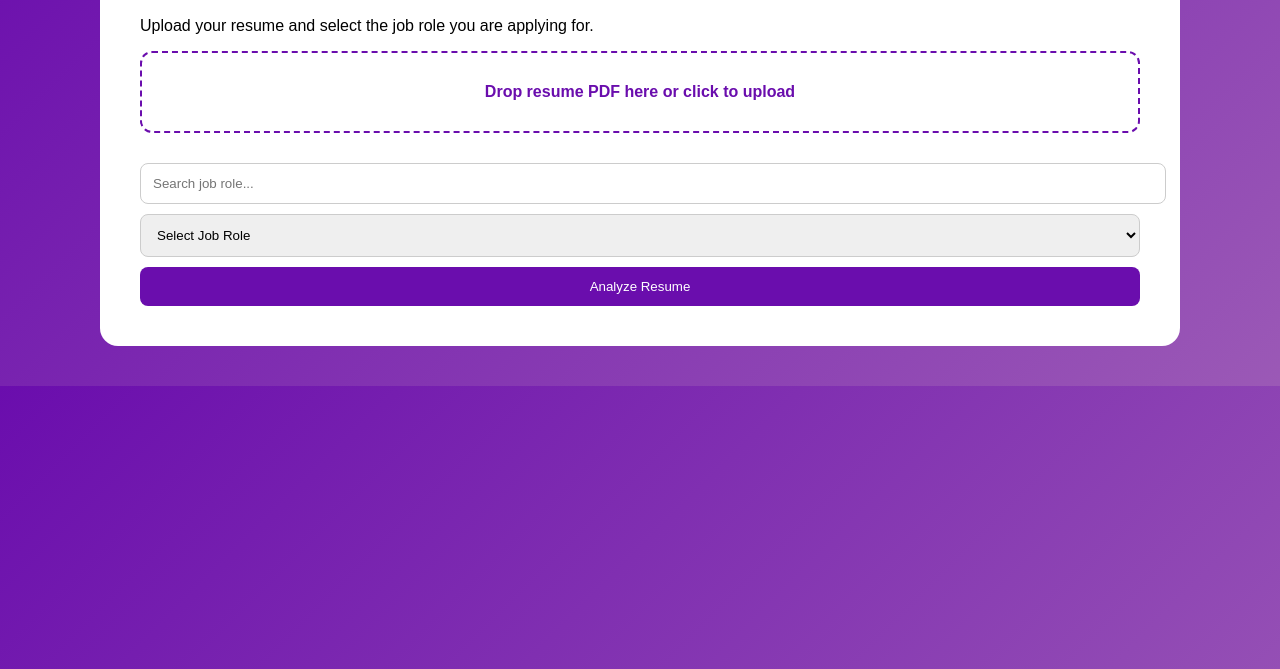
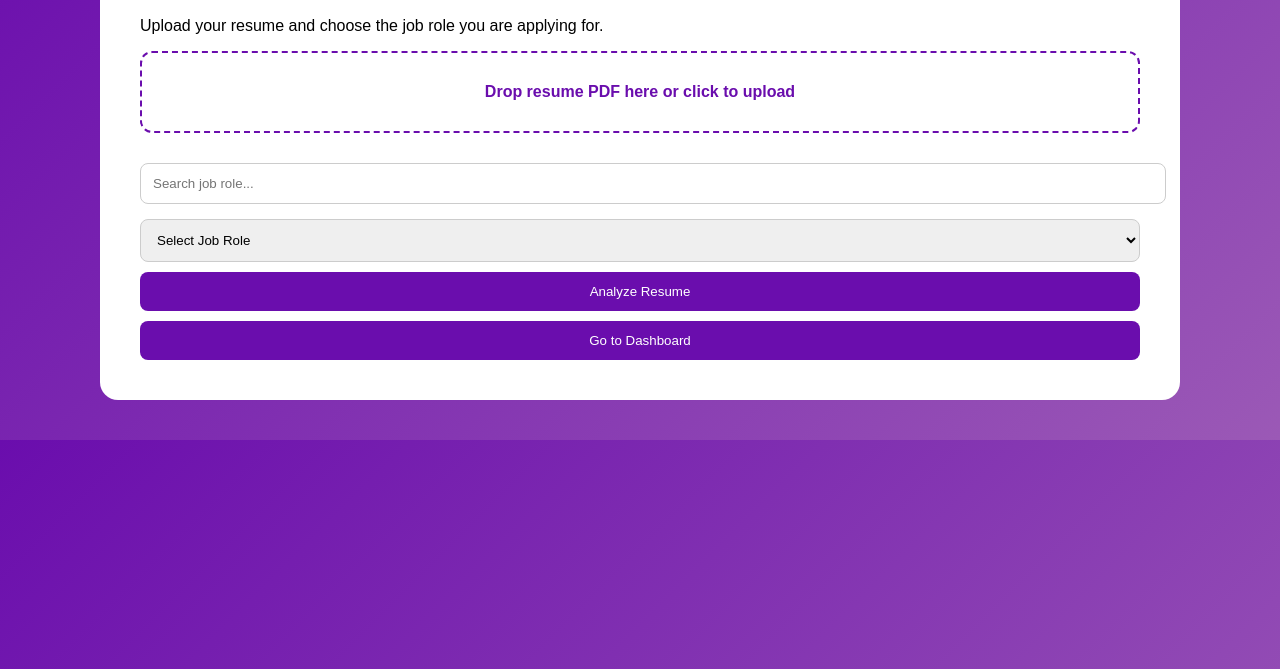
Before and after one commit to aabeethh/resume-builder-, a website: page job-role.html in a window 1280 px wide. Shown: the part 131-800 px from the top of the page. Drawn offline with Linux system fonts and the light colour scheme.

Commit message:
job role cmplt

```diff
--- a/job-role.html
+++ b/job-role.html
@@ -2,7 +2,7 @@
 <html lang="en">
 <head>
 <meta charset="UTF-8">
-<title>Create Resume – ATS Analyzer</title>
+<title>ATS Resume Analyzer</title>
 <meta name="viewport" content="width=device-width, initial-scale=1.0">
 
 <script src="https://cdnjs.cloudflare.com/ajax/libs/pdf.js/2.16.105/pdf.min.js"></script>
@@ -42,7 +42,7 @@ h2 {
     background: #e8dcff;
 }
 
-select, input, button {
+input, select, button {
     width: 100%;
     padding: 12px;
     margin-top: 10px;
@@ -59,6 +59,23 @@ button {
 
 button:hover {
     background: #5a0cb0;
+}
+
+.role-results {
+    background: #f5f0ff;
+    border-radius: 8px;
+    margin-top: 5px;
+    max-height: 150px;
+    overflow-y: auto;
+}
+
+.role-item {
+    padding: 10px;
+    cursor: pointer;
+}
+
+.role-item:hover {
+    background: #ddd;
 }
 
 .keyword-box {
@@ -83,7 +100,9 @@ button:hover {
 
 <div class="container">
 <h2>ATS Resume Analyzer</h2>
-<p>Upload your resume and select the job role you are applying for.</p>
+<p>Upload your resume and choose the job role you are applying for.</p>
+
+
 
 <!-- FILE UPLOAD -->
 <div class="drop-zone" id="dropZone">
@@ -92,15 +111,19 @@ button:hover {
 </div>
 
 <!-- ROLE SEARCH -->
-<input type="text" placeholder="Search job role..." onkeyup="filterRoles(this.value)">
+<input type="text" placeholder="Search job role..." onkeyup="searchRole(this.value)">
+
+<div class="role-results" id="roleResults"></div>
 
 <select id="roleSelect">
-<option value="">Select Job Role</option>
+    <option value="">Select Job Role</option>
 </select>
 
 <button onclick="analyzeResume()">Analyze Resume</button>
+<!-- DASHBOARD BUTTON -->
+<button onclick="goDashboard()">Go to Dashboard</button>
 
-<!-- RESULT -->
+<!-- RESULTS -->
 <div id="result" style="display:none">
 <h3>Missing ATS Keywords</h3>
 <div class="keyword-box" id="missingKeywords"></div>
@@ -114,63 +137,73 @@ button:hover {
 <script>
 // ================== JOB ROLES ==================
 const roleKeywords = {
- "Software Engineer": ["JavaScript","HTML","CSS","APIs","Git","Algorithms","Data Structures"],
- "Frontend Developer": ["React","CSS","JavaScript","UI","Accessibility","Performance"],
- "Backend Developer": ["Node.js","Databases","REST","Authentication","APIs"],
- "Full Stack Developer": ["Frontend","Backend","React","Node.js","SQL","Git"],
- "Data Analyst": ["Excel","SQL","Python","Data Visualization","Statistics"],
- "Data Scientist": ["Python","Machine Learning","Pandas","NumPy","Statistics"],
- "DevOps Engineer": ["CI/CD","Docker","Kubernetes","AWS","Linux"],
- "Cloud Engineer": ["AWS","Azure","GCP","Cloud Security","Terraform"],
- "Cyber Security Analyst": ["Security","Threats","Firewalls","Penetration Testing"],
- "UI UX Designer": ["Wireframes","Prototyping","Figma","UX Research"],
- "Mobile App Developer": ["Android","iOS","Flutter","React Native"],
- "AI Engineer": ["Machine Learning","Deep Learning","Python","TensorFlow"],
- "ML Engineer": ["Scikit-learn","Python","Models","Data Pipelines"],
- "QA Engineer": ["Testing","Automation","Selenium","Bug Tracking"],
- "Product Manager": ["Roadmap","Agile","Stakeholders","Product Strategy"],
- "Business Analyst": ["Requirements","Stakeholders","Documentation"],
- "HR Executive": ["Recruitment","Onboarding","Payroll","HR Policies"],
- "Digital Marketer": ["SEO","SEM","Google Analytics","Content"],
- "Content Writer": ["SEO Writing","Copywriting","Blogs"],
- "Graphic Designer": ["Photoshop","Illustrator","Creativity"],
- "Network Engineer": ["Networking","Routers","Firewalls","Protocols"],
- "System Administrator": ["Linux","Windows","Servers","Maintenance"],
- "Database Administrator": ["SQL","Backups","Performance","Security"],
- "Game Developer": ["Unity","C#","Game Physics"],
- "Blockchain Developer": ["Blockchain","Smart Contracts","Solidity"],
- "Embedded Engineer": ["Microcontrollers","C","RTOS"],
- "Electrical Engineer": ["Circuits","Power Systems"],
- "Mechanical Engineer": ["CAD","Manufacturing"],
- "Civil Engineer": ["Construction","AutoCAD"],
- "Architect": ["Design","Planning"],
- "Finance Analyst": ["Finance","Excel","Budgeting"],
- "Accountant": ["Accounting","GST","Tally"],
- "Marketing Manager": ["Campaigns","Branding"],
- "Sales Executive": ["Sales","CRM","Leads"],
- "Operations Manager": ["Operations","Process Improvement"],
- "Supply Chain Manager": ["Logistics","Inventory"],
- "Research Analyst": ["Research","Data"],
- "Economist": ["Economics","Analysis"],
- "Teacher": ["Teaching","Lesson Planning"],
- "Professor": ["Lectures","Research"],
- "Student": ["Projects","Learning"]
+ "Software Engineer":["JavaScript","HTML","CSS","APIs","Git"],
+ "Frontend Developer":["React","CSS","JavaScript","Accessibility"],
+ "Backend Developer":["Node.js","Databases","REST","Auth"],
+ "Full Stack Developer":["React","Node.js","SQL","Git"],
+ "Data Analyst":["Excel","SQL","Python","Statistics"],
+ "Data Scientist":["Python","ML","Pandas","NumPy"],
+ "DevOps Engineer":["Docker","Kubernetes","CI/CD","AWS"],
+ "Cloud Engineer":["AWS","Azure","Terraform"],
+ "Cyber Security Analyst":["Security","PenTesting"],
+ "UI UX Designer":["Figma","Wireframes","UX"],
+ "Mobile App Developer":["Android","iOS","Flutter"],
+ "AI Engineer":["ML","TensorFlow","Python"],
+ "QA Engineer":["Testing","Automation","Selenium"],
+ "Product Manager":["Roadmap","Agile","Strategy"],
+ "Business Analyst":["Documentation","Analysis"],
+ "HR Executive":["Recruitment","HR Policies"],
+ "Digital Marketer":["SEO","Analytics"],
+ "Content Writer":["SEO","Copywriting"],
+ "Graphic Designer":["Photoshop","Creativity"],
+ "Network Engineer":["Networking","Firewalls"],
+ "Database Administrator":["SQL","Backups"],
+ "Game Developer":["Unity","C#"],
+ "Blockchain Developer":["Solidity","Smart Contracts"],
+ "Embedded Engineer":["C","Microcontrollers"],
+ "Finance Analyst":["Finance","Excel"],
+ "Accountant":["GST","Tally"],
+ "Sales Executive":["Sales","CRM"],
+ "Operations Manager":["Process","Operations"],
+ "Teacher":["Teaching","Planning"],
+ "Student":["Projects","Learning"]
 };
 
-// Populate roles
+// Populate dropdown
 const roleSelect = document.getElementById("roleSelect");
 Object.keys(roleKeywords).forEach(role=>{
     roleSelect.innerHTML += `<option value="${role}">${role}</option>`;
 });
 
+// ================== ROLE SEARCH ==================
+function searchRole(text){
+    const resultBox = document.getElementById("roleResults");
+    resultBox.innerHTML = "";
+
+    if(!text) return;
+
+    Object.keys(roleKeywords).filter(role =>
+        role.toLowerCase().includes(text.toLowerCase())
+    ).forEach(role=>{
+        const div = document.createElement("div");
+        div.className = "role-item";
+        div.textContent = role;
+        div.onclick = () => {
+            roleSelect.value = role;
+            resultBox.innerHTML = "";
+        };
+        resultBox.appendChild(div);
+    });
+}
+
 // ================== FILE UPLOAD ==================
 const dropZone = document.getElementById("dropZone");
 const fileInput = document.getElementById("fileInput");
 const dropText = document.getElementById("dropText");
+let extractedText = "";
 
-dropZone.onclick = ()=>fileInput.click();
-
-dropZone.ondragover = e => { e.preventDefault(); };
+dropZone.onclick = () => fileInput.click();
+dropZone.ondragover = e => e.preventDefault();
 dropZone.ondrop = e => {
     e.preventDefault();
     handleFile(e.dataTransfer.files[0]);
@@ -178,25 +211,23 @@ dropZone.ondrop = e => {
 
 fileInput.onchange = e => handleFile(e.target.files[0]);
 
-let extractedText = "";
-
 async function handleFile(file){
-    if(!file || file.type !== "application/pdf"){
-        alert("Only PDF allowed");
+    if(!file || file.type!=="application/pdf"){
+        alert("PDF only");
         return;
     }
 
     dropZone.classList.add("ready");
-    dropText.textContent = `✔ ${file.name} (Ready)`;
+    dropText.textContent = `✔ ${file.name} ready`;
 
     const reader = new FileReader();
-    reader.onload = async function(){
+    reader.onload = async ()=>{
         const pdf = await pdfjsLib.getDocument(new Uint8Array(reader.result)).promise;
         extractedText="";
         for(let i=1;i<=pdf.numPages;i++){
             const page = await pdf.getPage(i);
             const content = await page.getTextContent();
-            extractedText += content.items.map(it=>it.str).join(" ") + " ";
+            extractedText += content.items.map(i=>i.str).join(" ")+" ";
         }
         localStorage.setItem("pdfResumeText", extractedText);
         localStorage.setItem("resumeSource","pdf");
@@ -208,23 +239,25 @@ async function handleFile(file){
 function analyzeResume(){
     const role = roleSelect.value;
     if(!role || !extractedText){
-        alert("Upload resume & select role");
+        alert("Upload resume and select role");
         return;
     }
 
-    const keywords = roleKeywords[role];
-    const missing = keywords.filter(k=>!extractedText.toLowerCase().includes(k.toLowerCase()));
+    const missing = roleKeywords[role].filter(k =>
+        !extractedText.toLowerCase().includes(k.toLowerCase())
+    );
 
     const box = document.getElementById("missingKeywords");
-    box.innerHTML = "";
+    box.innerHTML="";
     missing.forEach(k=>{
-        box.innerHTML += `<span class="keyword">${k}</span>`;
+        box.innerHTML+=`<span class="keyword">${k}</span>`;
     });
 
-    localStorage.setItem("missingKeywords", JSON.stringify(missing));
+    localStorage.setItem("missingKeywords",JSON.stringify(missing));
     document.getElementById("result").style.display="block";
 }
 
+// ================== BUTTONS ==================
 function copyKeywords(){
     const kw = JSON.parse(localStorage.getItem("missingKeywords")) || [];
     navigator.clipboard.writeText(kw.join(", "));
@@ -235,12 +268,8 @@ function continueEdit(){
     window.location.href="/form-edit.html";
 }
 
-// ================== ROLE SEARCH ==================
-function filterRoles(val){
-    const v = val.toLowerCase();
-    [...roleSelect.options].forEach(o=>{
-        o.style.display = o.text.toLowerCase().includes(v) ? "block" : "none";
-    });
+function goDashboard(){
+    window.location.href="/dashboard.html";
 }
 </script>
 
```
